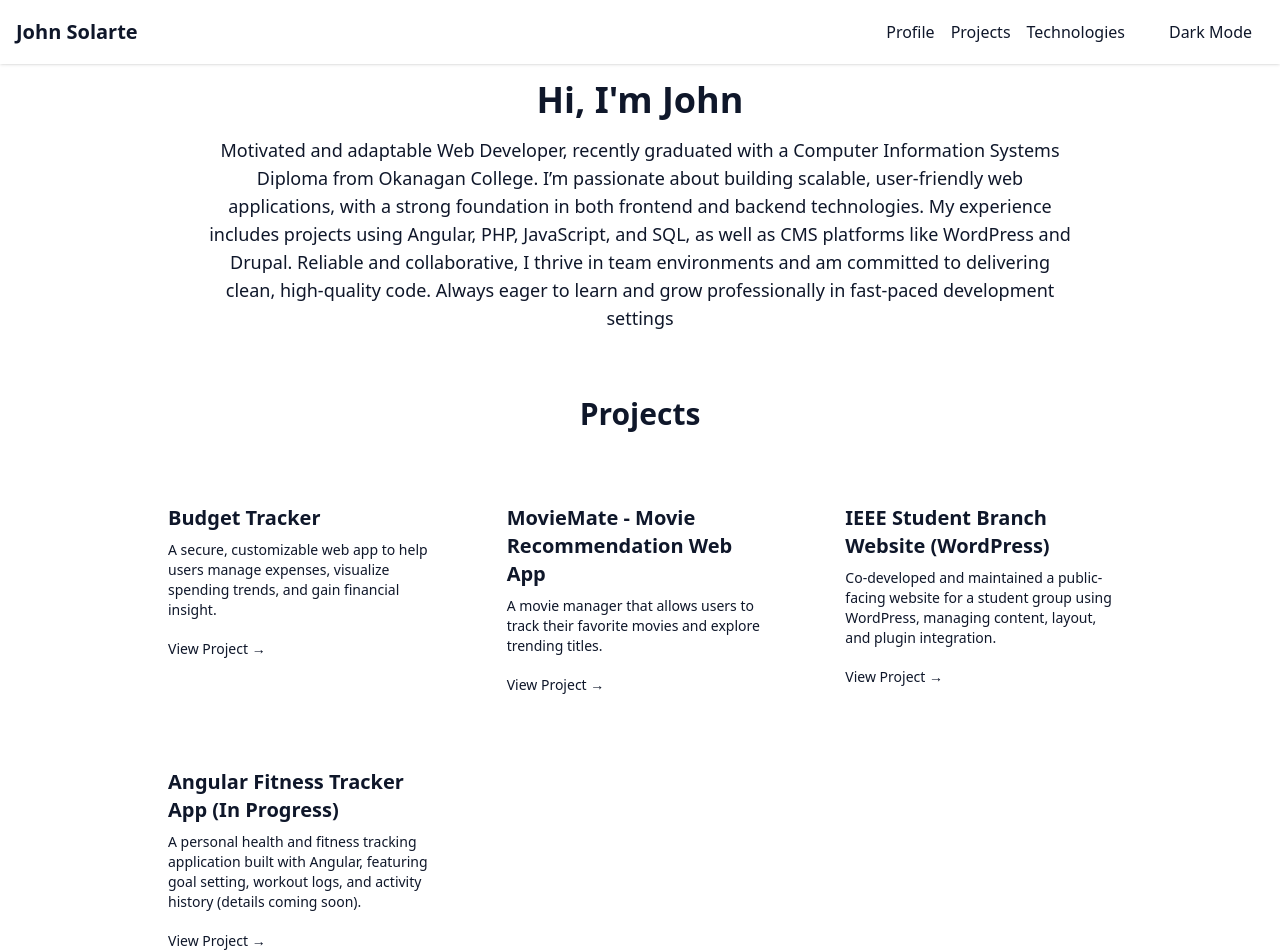
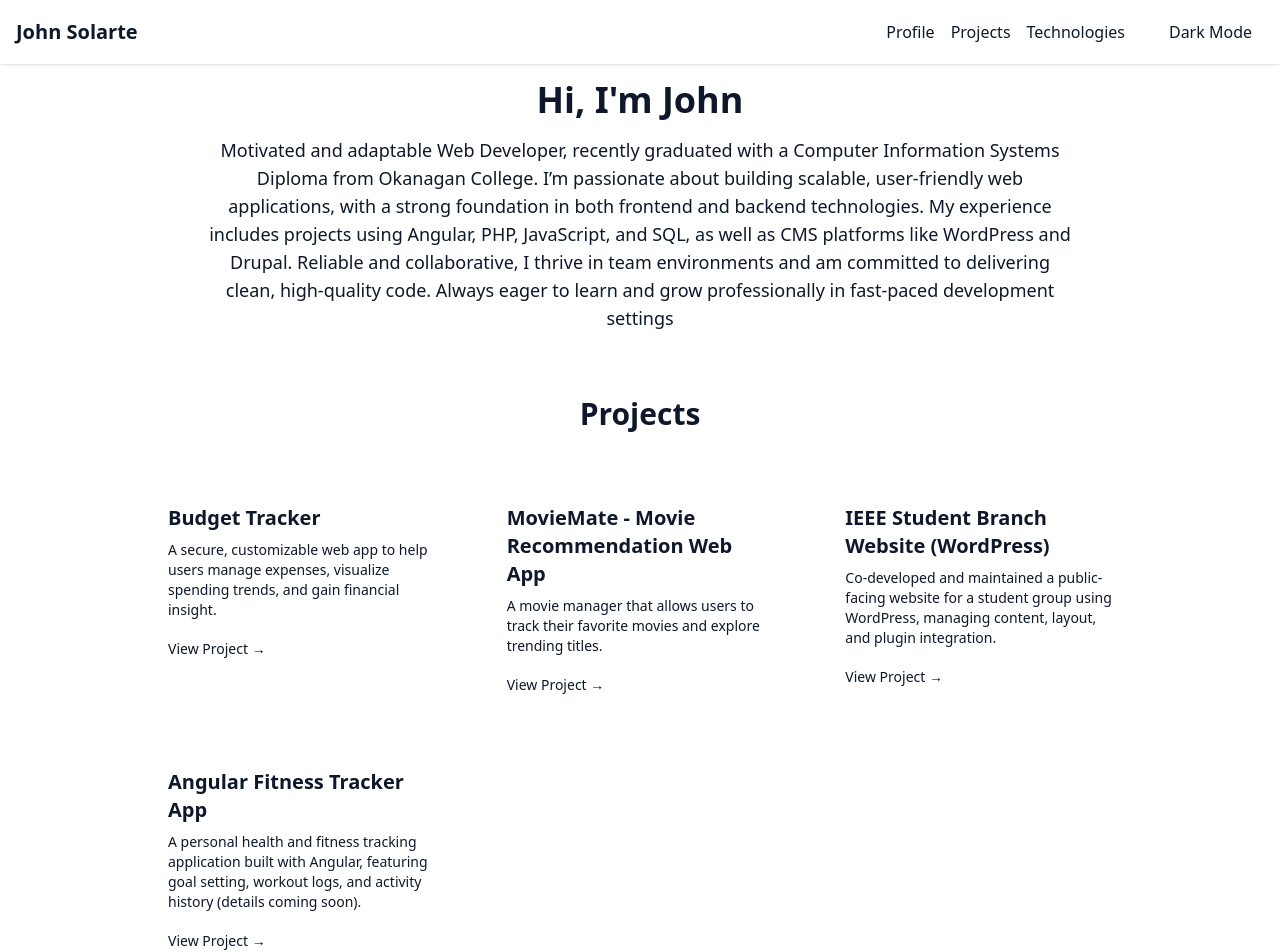
Before and after one commit to johned2025/portfolio, an Angular app: page / in a window 1280 px wide. Shown: the top 952 px of the page. Built offline with nearby package versions, Linux system fonts and the light colour scheme.

Commit message:
add video for fitnessApp proejct

```diff
--- a/src/app/components/projects/projects.component.html
+++ b/src/app/components/projects/projects.component.html
@@ -60,8 +60,8 @@
       </a>
       </div>
     <!-- Project Card 4 -->
-    <div
-        class="p-6 rounded-xl  shadow hover:shadow-xl transition"
+    <div (click)="openModal('videos/fitnessApp.webm', 'video')"
+        class="p-6 rounded-xl  shadow hover:shadow-xl transition cursor-pointer"
         style="
           background-color: var(--card-bg);
           color: var(--card-text);
@@ -70,7 +70,7 @@
         onmouseover="this.style.boxShadow='var(--shadow-hover)'"
         onmouseout="this.style.boxShadow='var(--shadow-default)'"
         >
-      <h3 class="text-xl font-bold mb-2">Angular Fitness Tracker App (In Progress)</h3>
+      <h3 class="text-xl font-bold mb-2">Angular Fitness Tracker App </h3>
       <p class="text-sm mb-4" style="color: var(--card-muted);">
         A personal health and fitness tracking application built with Angular, featuring goal setting, workout logs, and activity history (details coming soon).
       </p>
```
Also changed, not shown: 2 other files (tests, documents, lock files or other folders).
